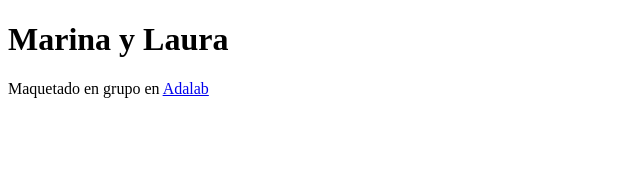
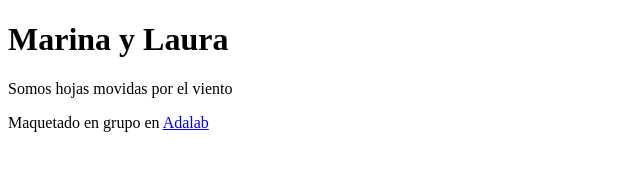
Before and after one commit to minamrp/ejercicio-1.8, a plain HTML site: page index.html in a window 1280 px wide. Shown: the whole page, without its empty margins (0-640 px from the left). Drawn offline with Linux system fonts and the light colour scheme.

Commit message:
add branch motivation

```diff
--- a/index.html
+++ b/index.html
@@ -9,7 +9,7 @@
         <h1>Marina y Laura</h1>
     </header>
     <main>
-        <section class="motivacion"></section>
+        <section class="motivacion">Somos hojas movidas por el viento</section>
         <section class="contenido"></section>
     </main>
     <footer>
```
